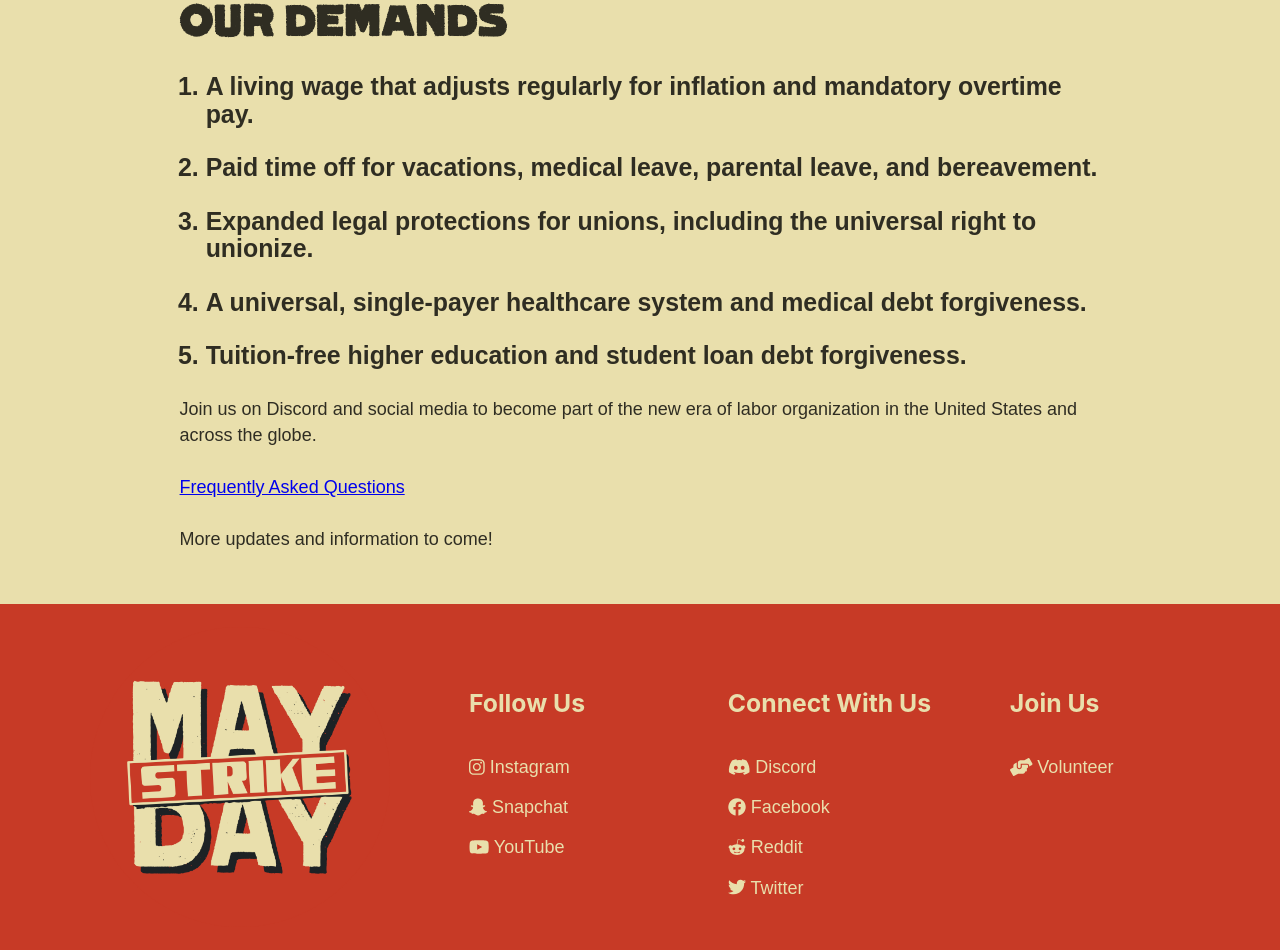
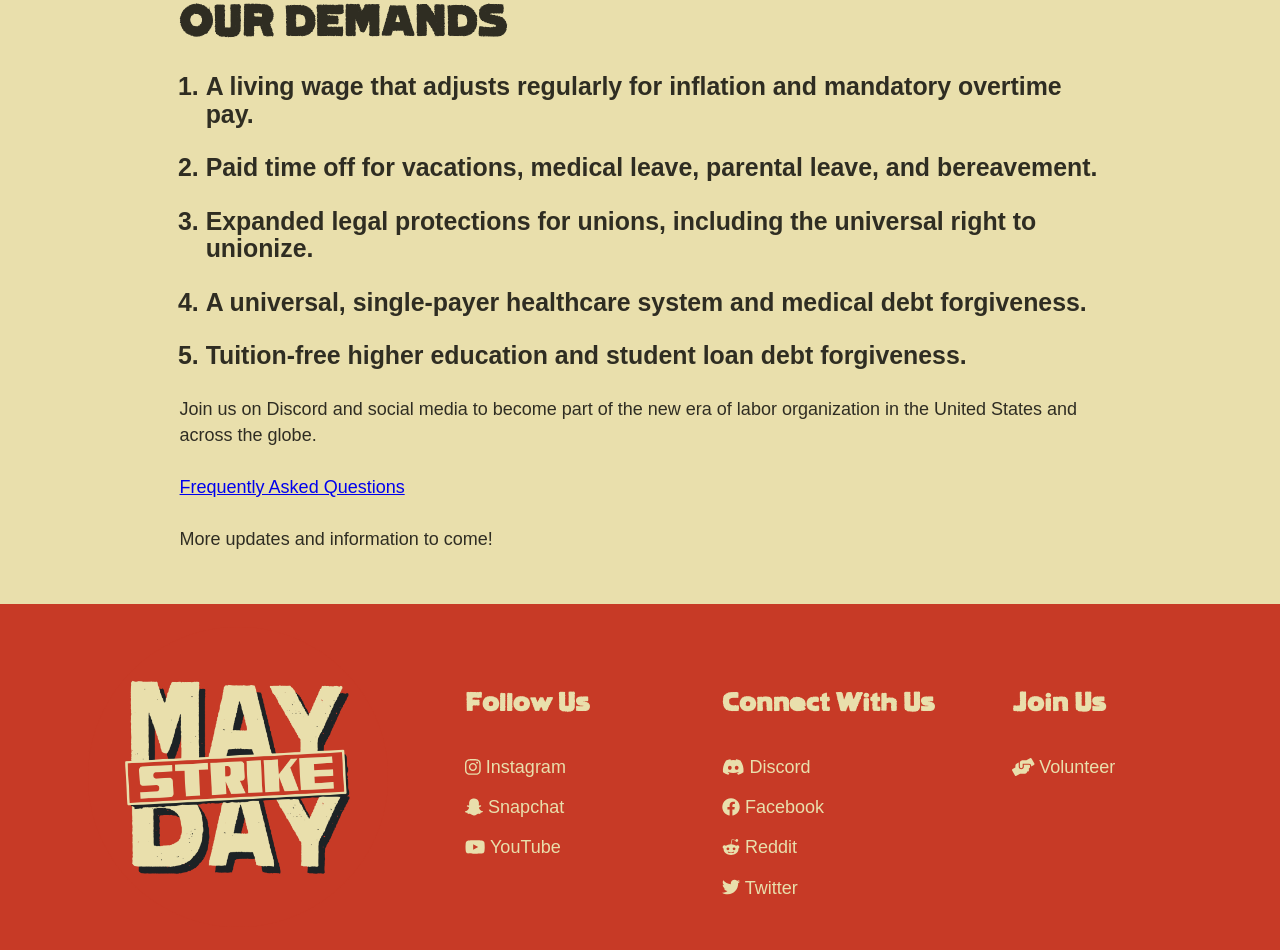
Before and after one commit to jeffDevelops/mds-website, a Gatsby site: page / in a window 1280 px wide. Shown: the part 470-1420 px from the top of the page. Built offline with nearby package versions, Linux system fonts and the light colour scheme; Gatsby itself is replaced by a stand-in of ours.

Commit message:
Changing font of footer titles.

```diff
--- a/src/components/Footer/footer.module.css
+++ b/src/components/Footer/footer.module.css
@@ -35,6 +35,7 @@ ul {
   color: #E9DFAC;
   font-size: 1.375rem;
   padding-bottom: 0.625rem;
+  font-family: LietzLindauHamburg;
 }
 
 .ftMain {
```
